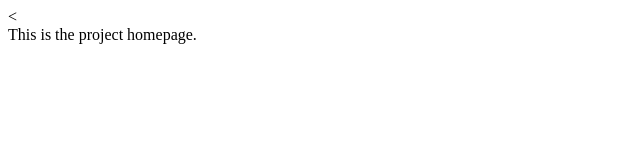
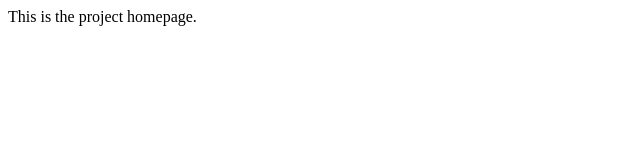
Before and after one commit to GPMOHANTY/test-repo, a plain HTML site: page index.html in a window 1280 px wide. Shown: the whole page, without its empty margins (0-640 px from the left). Drawn offline with Linux system fonts and the light colour scheme.

Commit message:
Update index.html
Fixed the HTML code.

```diff
--- a/index.html
+++ b/index.html
@@ -8,7 +8,7 @@
 </head>
 <body>
 
-    <<div>
+    <div>
         This is the project homepage.
     </div>
 
```
